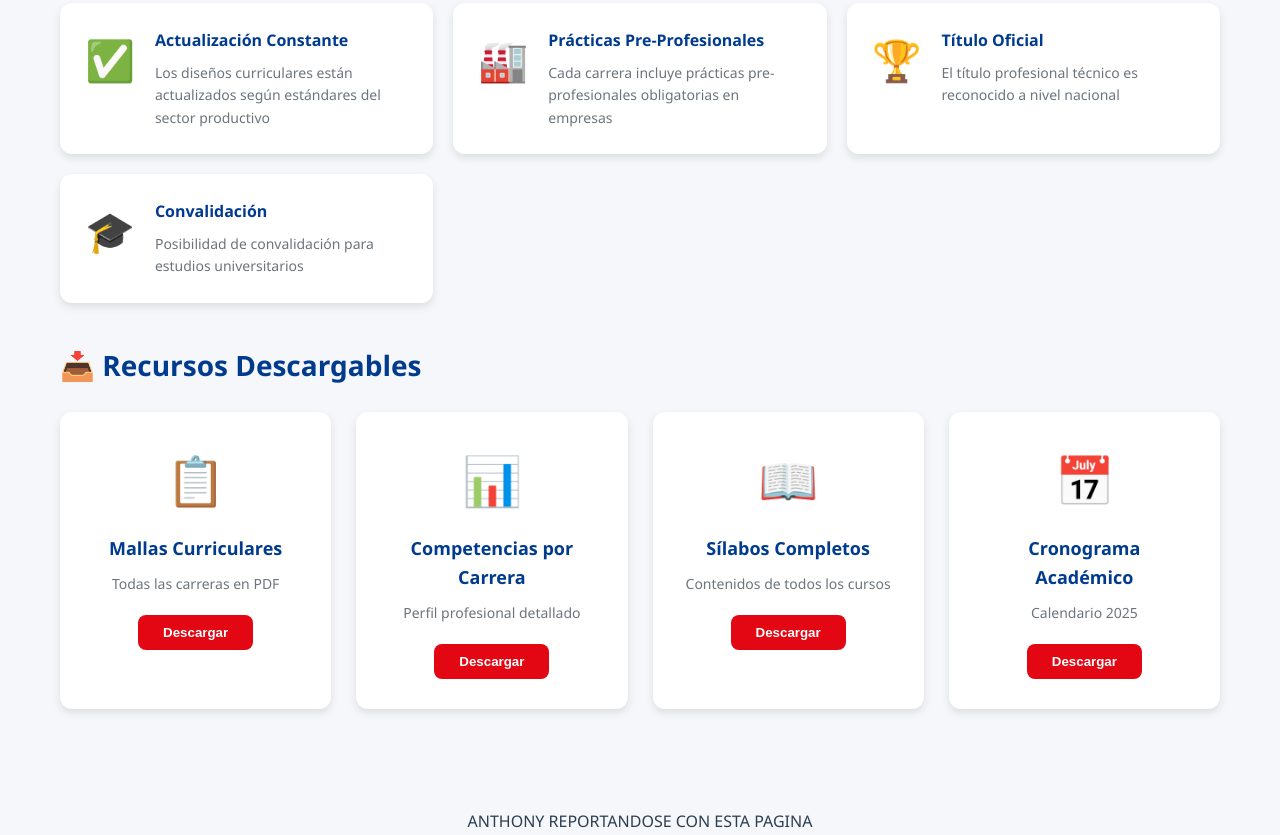
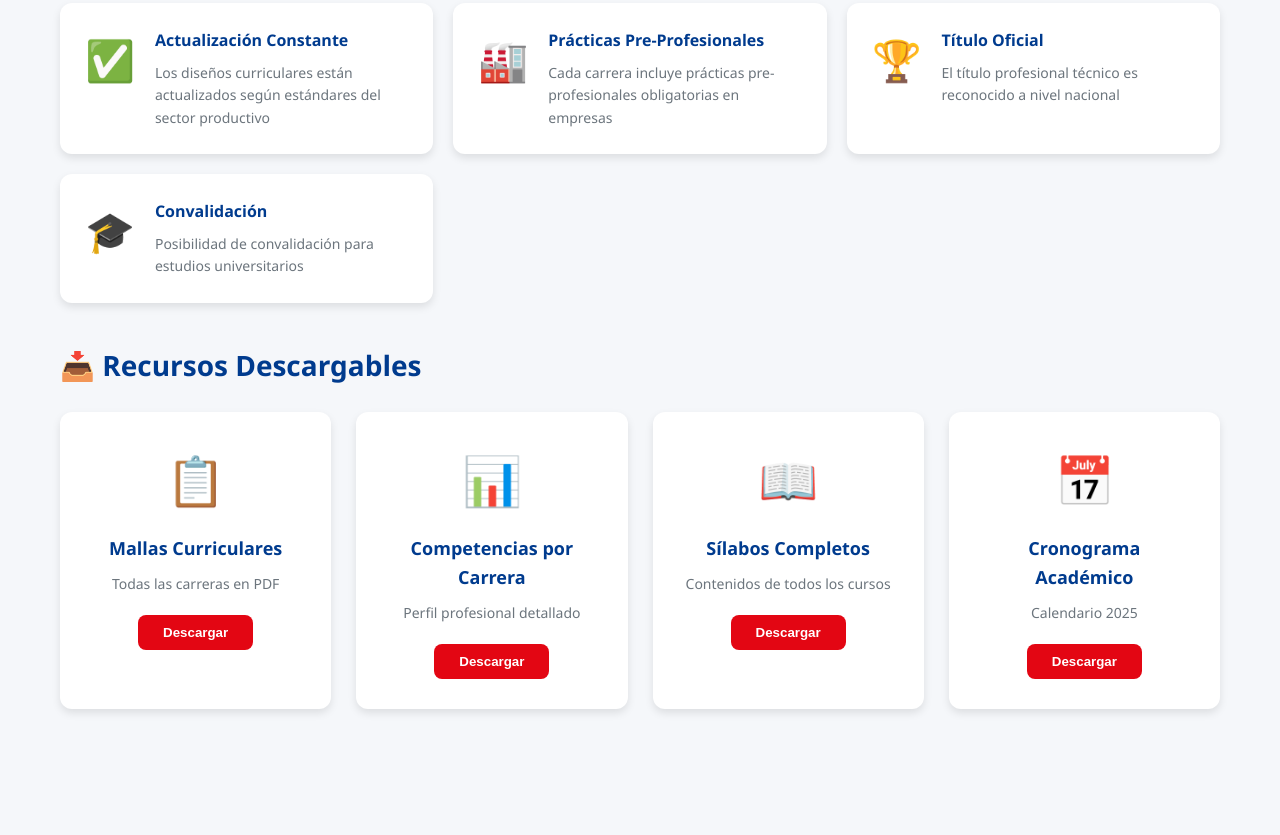
Before and after one commit to ANTDOR9/PROYECTO-PRUEBA-Pagina_institucional_practica, a plain HTML site: page page/diseños_curriculares.html in a window 1280 px wide. Shown: the part 1672-2507 px from the top of the page. After the commit the page ends 2481 px from the top, so only its background shows below. Drawn offline with Linux system fonts and the light colour scheme.

Commit message:
Remove reporting message from diseños_curriculares.html

```diff
--- a/page/diseños_curriculares.html
+++ b/page/diseños_curriculares.html
@@ -294,5 +294,5 @@
     </main>
 
 </body>
-<div><center>ANTHONY REPORTANDOSE CON ESTA PAGINA</center></div>
+
 </html>
```
